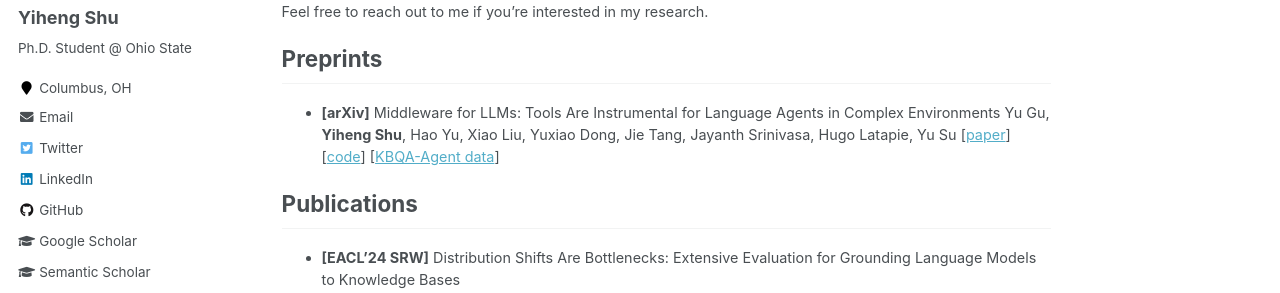
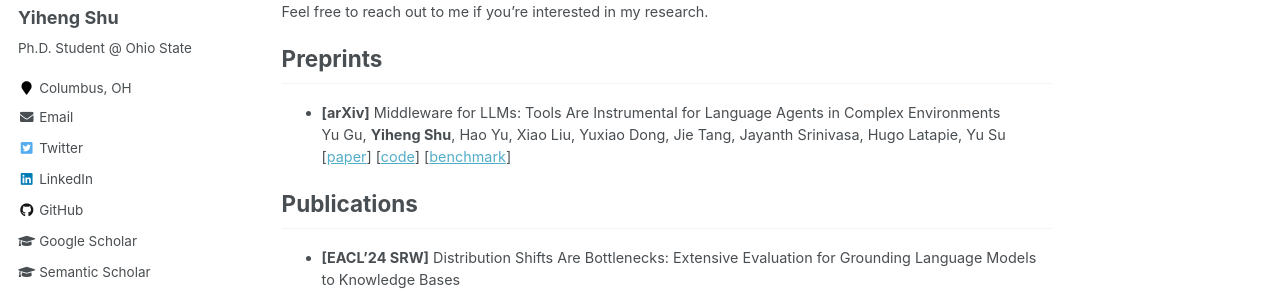
Before and after one commit to yihengshu/yihengshu.github.io, a Jekyll site: the page built from _pages/about.md, in a window 1280 px wide and 1328 px high. Shown: the part 312-605 px from the top of the window. Built offline with Jekyll 4.4.1, drawn with Linux system fonts in a browser that asks for light colours; some web fonts are replaced.

Commit message:
Update about.md

```diff
--- a/_pages/about.md
+++ b/_pages/about.md
@@ -27,7 +27,7 @@
 Yu Gu, **Yiheng Shu**, Hao Yu, Xiao Liu, Yuxiao Dong, Jie Tang, Jayanth Srinivasa, Hugo Latapie, Yu Su
 [[paper](https://arxiv.org/abs/2402.14672)]
 [[code](https://github.com/OSU-NLP-Group/Fuxi)]
-[[KBQA-Agent data](https://huggingface.co/datasets/osunlp/KBQA-Agent)]
+[[benchmark](https://huggingface.co/datasets/osunlp/KBQA-Agent)]
 
 ## Publications
 
```
